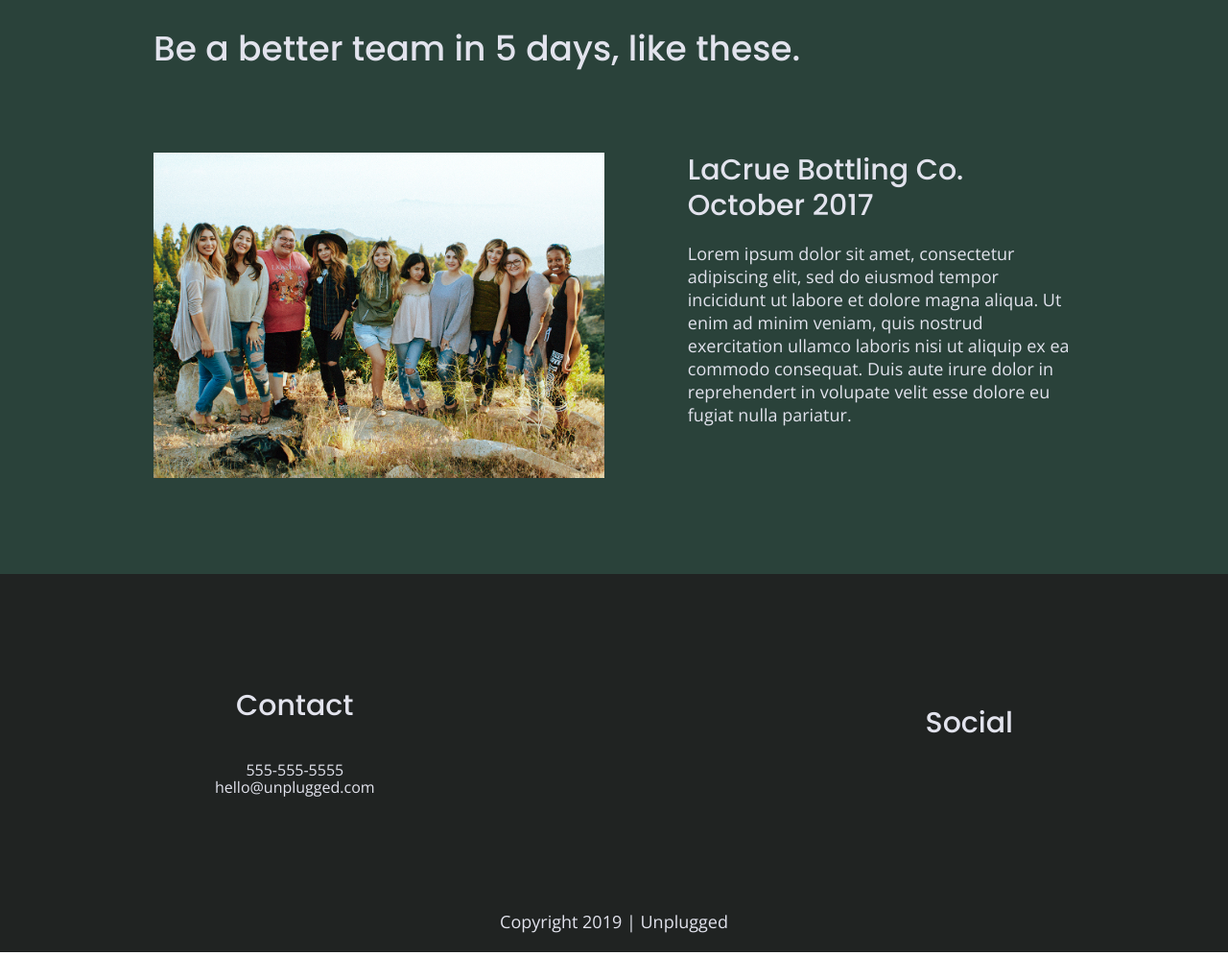
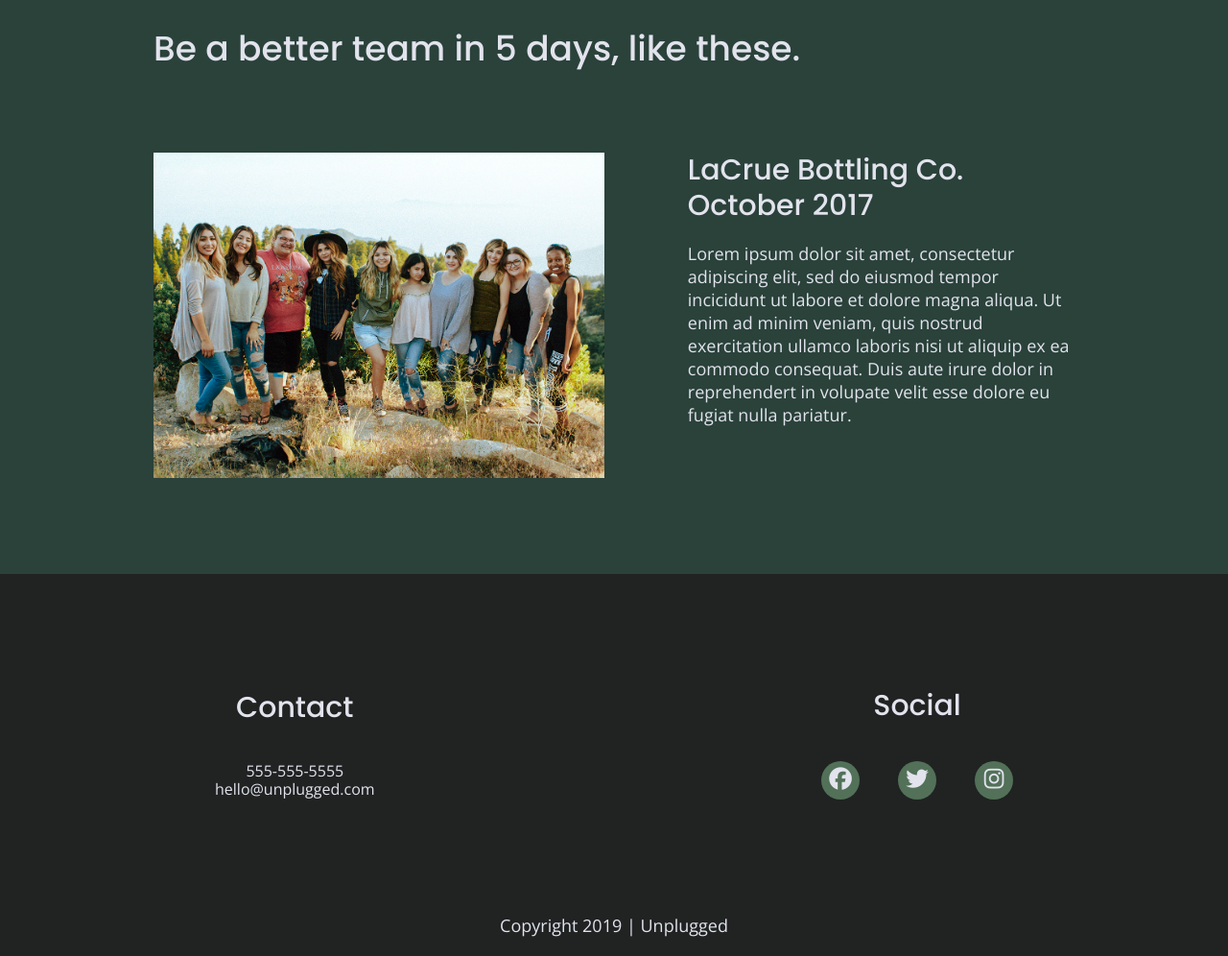
Before and after one commit to kelsey-ryan/unplugged-project, a website built with Parcel: page index.html in a window 1280 px wide. Shown: the part 2009-3005 px from the top of the page at 96% size. Built offline with nearby package versions, Linux system fonts and the light colour scheme.

Commit message:
Added social media icons to footer

```diff
--- a/css/main.css
+++ b/css/main.css
@@ -236,6 +236,14 @@ footer .social-icons p{
   display:flex;
   justify-content: center;
   align-items: center;
+  background-color: #527158;
+  border-radius: 50%;
+  width:40px;
+  height:40px;
+}
+
+footer .social-icons i{
+  font-size:1.3125em;
 }
 
 footer .copyright{
@@ -626,6 +634,10 @@ input[type=button]{
   footer p{
     line-height:1.285;
   }
+  footer .social-icons{
+    width: 12.5em;
+    justify-content:space-between;
+  }
   footer .copyright{
     width:100%;
     text-align: center;
--- a/index.html
+++ b/index.html
@@ -142,9 +142,15 @@
         <div class="social">
           <h4>Social</h4>
           <div class="social-icons">
-            <p><a href="https://www.facebook.com" target="_blank"></a></p>
-            <p><a href="https://www.twitter.com" target="_blank"></a></p>
-            <p><a href="https://www.instagram.com" target="_blank"></a></p>
+            <p>
+              <a href="https://www.facebook.com" target="_blank"><i class="fab fa-facebook"></i></a>
+            </p>
+            <p>
+              <a href="https://www.twitter.com" target="_blank"><i class="fab fa-twitter"></i></a>
+            </p>
+            <p>
+              <a href="https://www.instagram.com" target="_blank"><i class="fab fa-instagram"></i></a>
+            </p>
           </div>
         </div>
       </div> <!--footer content ends-->
```
Also changed, not shown: about/index.html (+9 -3 lines), faq/index.html (+9 -3 lines).
